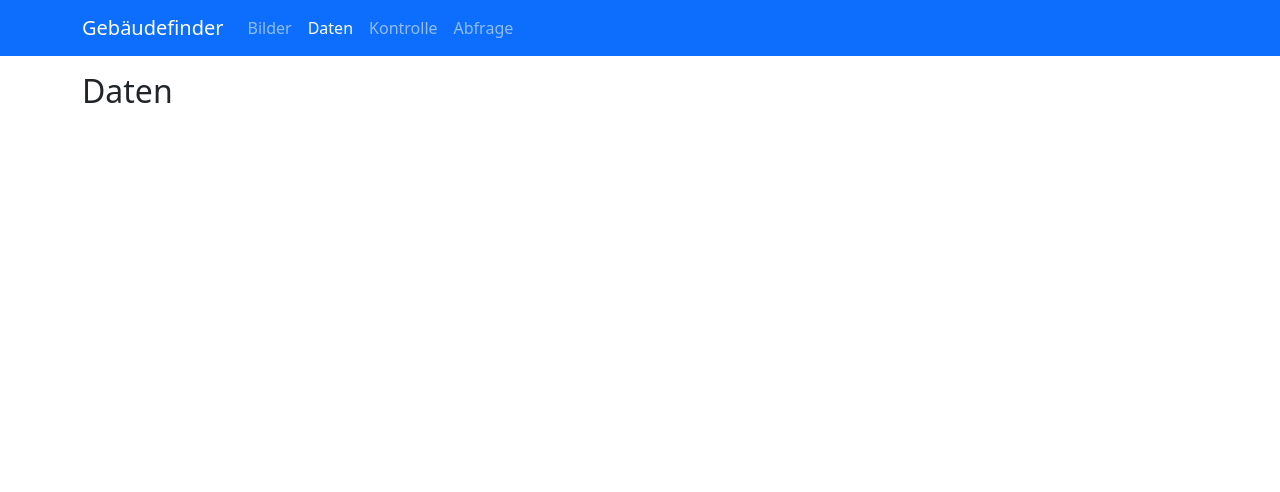
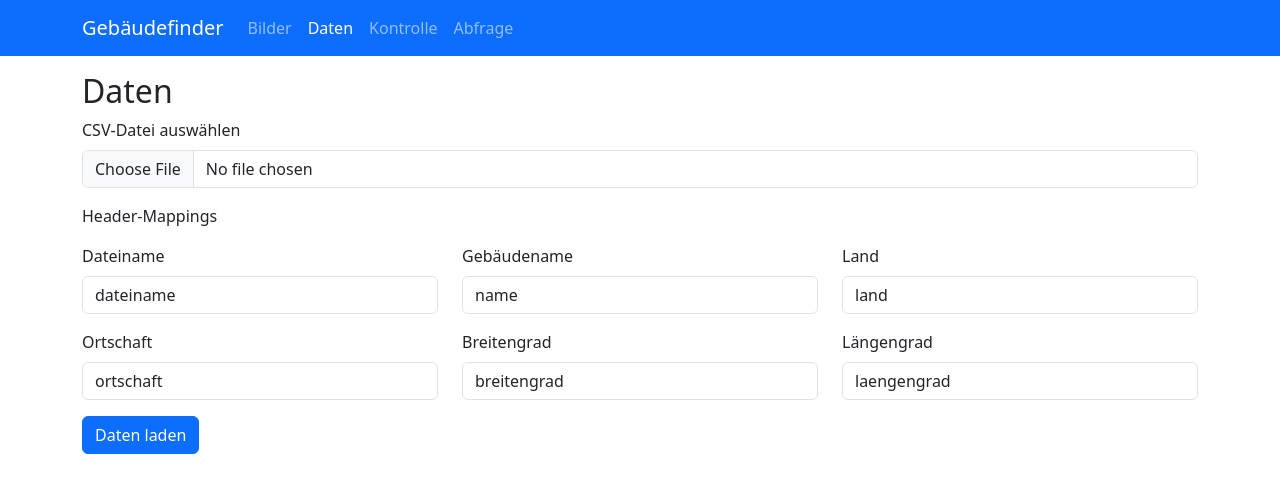
Before and after one commit to daka-fhnw/gebauede-finder, a React (Vite) app: page / in a window 1280 px wide. Both pictures are taken after a click on the button "Daten". Shown: the top 492 px of the page. Built offline with nearby package versions, Linux system fonts and the light colour scheme.

Commit message:
data loading implemented

```diff
--- a/package.json
+++ b/package.json
@@ -11,6 +11,7 @@
   },
   "dependencies": {
     "bootstrap": "^5.3.9",
+    "papaparse": "^5.7.1",
     "react": "^19.3.1",
     "react-bootstrap": "^2.10.10",
     "react-dom": "^19.3.1"
--- a/src/App.jsx
+++ b/src/App.jsx
@@ -10,6 +10,7 @@ import { useState } from "react";
 
 export default function App() {
   const [page, setPage] = useState(0);
+  const [images, setImages] = useState([]);
   const [data, setData] = useState([]);
 
   return (
@@ -17,12 +18,12 @@ export default function App() {
       <Header page={page} setPage={setPage} />
       <Container className="mt-3 mb-3">
         <div className={page !== 0 ? "d-none" : ""}>
-          <Images data={data} setData={setData} />
+          <Images setImages={setImages} />
         </div>
         <div className={page !== 1 ? "d-none" : ""}>
-          <Data data={data} setData={setData} />
+          <Data setData={setData} />
         </div>
-        {page === 2 && <Inspection data={data} setData={setData} />}
+        {page === 2 && <Inspection images={images} data={data} />}
         <div className={page !== 3 ? "d-none" : ""}>
           <Query data={data} setData={setData} />
         </div>
--- a/src/comps/Data.jsx
+++ b/src/comps/Data.jsx
@@ -1,7 +1,166 @@
-export default function Data({ data, setData }) {
+import Form from "react-bootstrap/Form";
+import Button from "react-bootstrap/Button";
+import Row from "react-bootstrap/Row";
+import Col from "react-bootstrap/Col";
+import Spinner from "react-bootstrap/Spinner";
+import Alert from "react-bootstrap/Alert";
+import Papa from "papaparse";
+import { useState } from "react";
+import { unflattenObject } from "../util/object_util";
+
+export default function Data({ setData }) {
+  const [dataFile, setDataFile] = useState(null);
+  const [fileHeader, setFileHeader] = useState("dateiname");
+  const [nameHeader, setNameHeader] = useState("name");
+  const [countryHeader, setCountryHeader] = useState("land");
+  const [localityHeader, setLocalityHeader] = useState("ortschaft");
+  const [latitudeHeader, setLatitudeHeader] = useState("breitengrad");
+  const [longitudeHeader, setLongitudeHeader] = useState("laengengrad");
+  const [loading, setLoading] = useState(false);
+  const [error, setError] = useState("");
+  const [success, setSuccess] = useState("");
+  const handleLoading = async () => {
+    setLoading(true);
+    setSuccess("");
+    setError("");
+    const headerMap = {
+      [fileHeader]: "filename",
+      [nameHeader]: "data.name",
+      [countryHeader]: "data.country",
+      [localityHeader]: "data.locality",
+      [latitudeHeader]: "data.coordinate.lat",
+      [longitudeHeader]: "data.coordinate.lon",
+    };
+    if (dataFile) {
+      Papa.parse(dataFile, {
+        header: true,
+        skipEmptyLines: true,
+        dynamicTyping: true,
+        transformHeader: (header) => {
+          const key = header.trim();
+          return headerMap[header.trim()] ?? key;
+        },
+        complete: (result) => {
+          const newData = result.data.map(unflattenObject).map((entry) => ({
+            filename: entry.filename,
+            data: entry.data,
+          }));
+          console.log(newData);
+          setData(newData);
+          setSuccess(`${newData.length} Zeilen erfolgreich geladen.`);
+        },
+        error: (err) => {
+          console.err(err.message);
+          setError("Laden durch Fehler abgebo");
+        },
+      });
+    } else {
+      setError("Keine Datei ausgewählt.");
+    }
+    setLoading(false);
+  };
   return (
     <>
       <h2>Daten</h2>
+      <Form.Group controlId="formDataFile" className="mb-3">
+        <Form.Label>CSV-Datei auswählen</Form.Label>
+        <Form.Control
+          type="file"
+          accept=".csv,text/csv"
+          onChange={(event) => setDataFile(event.target.files?.[0] ?? null)}
+          disabled={loading}
+        />
+      </Form.Group>
+      <div className="mb-3">Header-Mappings</div>
+      <Row>
+        <Col xs={12} md={6} lg={4}>
+          <Form.Group controlId="formFileHeader" className="mb-3">
+            <Form.Label>Dateiname</Form.Label>
+            <Form.Control
+              type="text"
+              value={fileHeader}
+              onChange={(event) => setFileHeader(event.target.value)}
+              disabled={loading}
+            />
+          </Form.Group>
+        </Col>
+        <Col xs={12} md={6} lg={4}>
+          <Form.Group controlId="formNameHeader" className="mb-3">
+            <Form.Label>Gebäudename</Form.Label>
+            <Form.Control
+              type="text"
+              value={nameHeader}
+              onChange={(event) => setNameHeader(event.target.value)}
+              disabled={loading}
+            />
+          </Form.Group>
+        </Col>
+        <Col xs={12} md={6} lg={4}>
+          <Form.Group controlId="gormCountryHeader" className="mb-3">
+            <Form.Label>Land</Form.Label>
+            <Form.Control
+              type="text"
+              value={countryHeader}
+              onChange={(event) => setCountryHeader(event.target.value)}
+              disabled={loading}
+            />
+          </Form.Group>
+        </Col>
+        <Col xs={12} md={6} lg={4}>
+          <Form.Group controlId="formLocalityHeader" className="mb-3">
+            <Form.Label>Ortschaft</Form.Label>
+            <Form.Control
+              type="text"
+              value={localityHeader}
+              onChange={(event) => setLocalityHeader(event.target.value)}
+              disabled={loading}
+            />
+          </Form.Group>
+        </Col>
+        <Col xs={12} md={6} lg={4}>
+          <Form.Group controlId="formLatitudeHeader" className="mb-3">
+            <Form.Label>Breitengrad</Form.Label>
+            <Form.Control
+              type="text"
+              value={latitudeHeader}
+              onChange={(event) => setLatitudeHeader(event.target.value)}
+              disabled={loading}
+            />
+          </Form.Group>
+        </Col>
+        <Col xs={12} md={6} lg={4}>
+          <Form.Group controlId="formLongitudeHeader" className="mb-3">
+            <Form.Label>Längengrad</Form.Label>
+            <Form.Control
+              type="text"
+              value={longitudeHeader}
+              onChange={(event) => setLongitudeHeader(event.target.value)}
+              disabled={loading}
+            />
+          </Form.Group>
+        </Col>
+      </Row>
+      <div className="mb-3">
+        <Button onClick={handleLoading} disabled={loading}>
+          {!loading && <span>Daten laden</span>}
+          {loading && (
+            <>
+              <Spinner animation="border" size="sm" className="me-2" />
+              <span>Daten werden geladen</span>
+            </>
+          )}
+        </Button>
+      </div>
+      {success && (
+        <Alert variant="success" className="mb-2">
+          {success}
+        </Alert>
+      )}
+      {error && (
+        <Alert variant="danger" className="mb-2">
+          {error}
+        </Alert>
+      )}
     </>
   );
 }
--- a/src/comps/Images.jsx
+++ b/src/comps/Images.jsx
@@ -7,7 +7,7 @@ import Alert from "react-bootstrap/Alert";
 import { useState } from "react";
 import { readImage, transformImage } from "../util/image_util";
 
-export default function Images({ data, setData }) {
+export default function Images({ setImages }) {
   const [files, setFiles] = useState(null);
   const [widthPx, setWidthPx] = useState(1024);
   const [qualityPerc, setQualityPerc] = useState(0.8);
@@ -24,32 +24,27 @@ export default function Images({ data, setData }) {
     let errorList = [];
     const appendError = (error) => (errorList = [...errorList, error]);
     try {
-      const newData = [];
+      const newImages = [];
       const properties = { widthPx, qualityPerc, rotate90, mirrorX, mirrorY };
       let successCount = 0;
       if (files) {
         for (let i = 0; i < files.length; i++) {
           const file = files[i];
-          const name = file.name;
+          const filename = file.name;
           try {
             const dataURL = await transformImage(
               await readImage(file),
               properties,
             );
-            const nameEntry = {
-              ...(data.find((entry) => entry.name === name) ?? { name }),
-              properties,
-              dataURL,
-            };
-            newData.push(nameEntry);
+            newImages.push({ filename, properties, dataURL });
             successCount++;
           } catch (error) {
             console.error(error);
             appendError(`Fehler beim Laden von Bild "${file.name}".`);
           }
         }
-        console.log(newData);
-        setData(newData);
+        console.log(newImages);
+        setImages(newImages);
         setSuccess(
           `${successCount} von ${files.length} Bildern erfolgreich geladen.`,
         );
@@ -87,7 +82,6 @@ export default function Images({ data, setData }) {
               disabled={loading}
             />
           </Form.Group>
-
           <Form.Group controlId="formQualityPerc" className="mb-3">
             <Form.Label>JPEG-Qualität</Form.Label>
             <Row>
--- a/src/comps/Inspection.jsx
+++ b/src/comps/Inspection.jsx
@@ -1,17 +1,57 @@
-export default function Inspection({ data }) {
+import Row from "react-bootstrap/Row";
+import Col from "react-bootstrap/Col";
+import { useMemo } from "react";
+import { mergeObjectsByFilename } from "../util/object_util";
+
+export default function Inspection({ images, data }) {
+  const merged = useMemo(() => {
+    const test = mergeObjectsByFilename(images, data);
+    console.log(test);
+    return test;
+  }, [images, data]);
   return (
     <>
       <h2>Kontrolle</h2>
-      {data.map((entry) => (
-        <div key={entry.name}>
-          <div>{entry.name}</div>
-          <img
-            src={entry.dataURL}
-            alt="Vorschau"
-            style={{ maxWidth: "100%", maxHeight: 250 }}
-          />
+      {merged.map((entry) => (
+        <>
+          <Row key={entry.filename}>
+            <Col xs={12} md={5} lg={4}>
+              {entry.dataURL && (
+                <img
+                  src={entry.dataURL}
+                  alt="Bild"
+                  style={{ maxWidth: "100%", maxHeight: "350px" }}
+                />
+              )}
+              {!entry.dataURL && (
+                <span className="fw-bold">Kein Bild geladen</span>
+              )}
+            </Col>
+            <Col xs={12} md={7} lg={8}>
+              <div>
+                <span className="fw-bold">Dateiname:&nbsp;</span>
+                {entry.filename}
+              </div>
+              <div>
+                <span className="fw-bold">Name:&nbsp;</span>
+                {entry.data?.name}
+              </div>
+              <div>
+                <span className="fw-bold">Land:&nbsp;</span>
+                {entry.data?.country}
+              </div>
+              <div>
+                <span className="fw-bold">Ortschaft:&nbsp;</span>
+                {entry.data?.locality}
+              </div>
+              <div>
+                <span className="fw-bold">Koordinaten:&nbsp;</span>
+                {entry.data?.coordinate?.lat}, {entry.data?.coordinate?.lon}
+              </div>
+            </Col>
+          </Row>
           <hr />
-        </div>
+        </>
       ))}
     </>
   );
--- /dev/null
+++ b/src/util/object_util.js
@@ -0,0 +1,27 @@
+export function unflattenObject(flat) {
+  const obj = {};
+  for (const [path, value] of Object.entries(flat)) {
+    setPath(obj, path, value);
+  }
+  return obj;
+}
+
+function setPath(obj, path, value) {
+  const keys = path.split(".");
+  let cur = obj;
+  keys.slice(0, -1).forEach((k) => {
+    if (typeof cur[k] !== "object" || cur[k] === null) cur[k] = {};
+    cur = cur[k];
+  });
+  cur[keys[keys.length - 1]] = value;
+}
+
+export function mergeObjectsByFilename(listA, listB) {
+  const map = new Map();
+  for (const item of [...listA, ...listB]) {
+    map.set(item.filename, { ...map.get(item.filename), ...item });
+  }
+  const list = [...map.values()];
+  list.sort((a, b) => a.filename.localeCompare(b.filename));
+  return list;
+}
```
Also changed, not shown: 1 other file (tests, documents, lock files or other folders).
